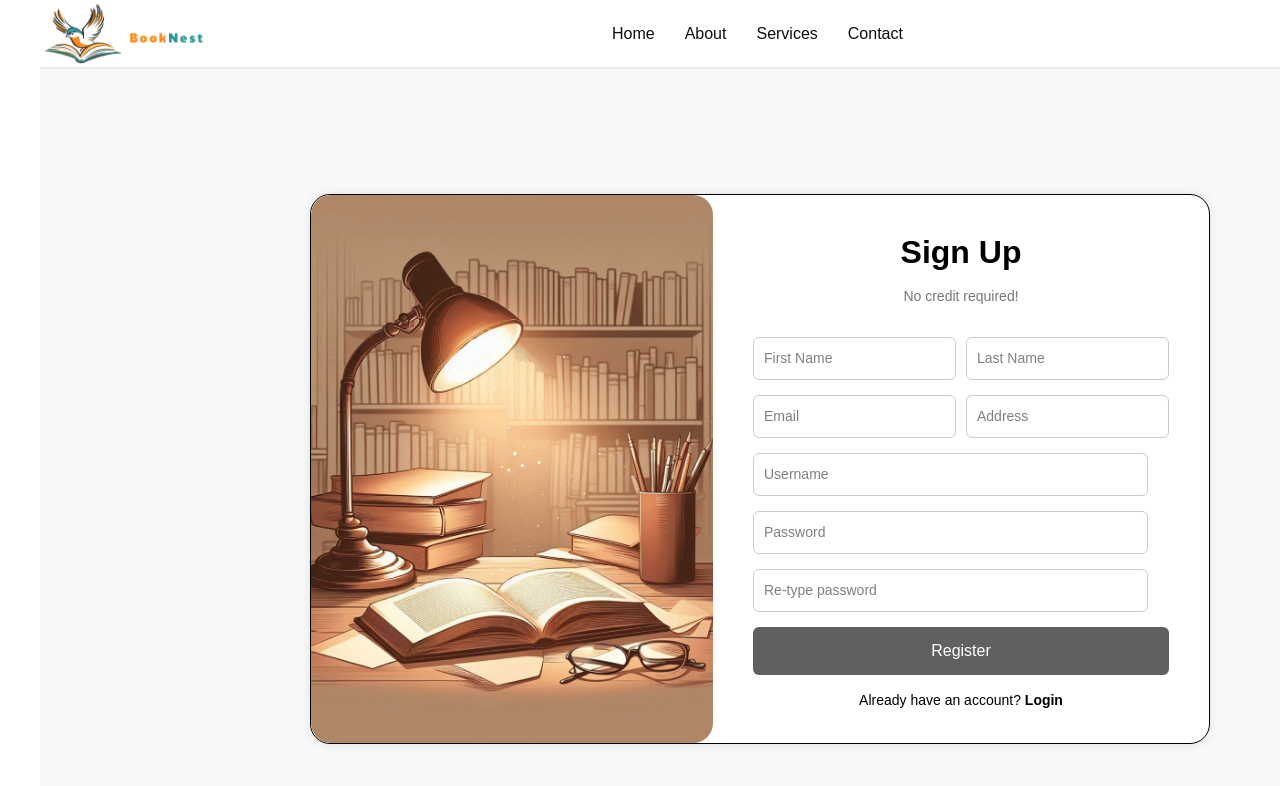
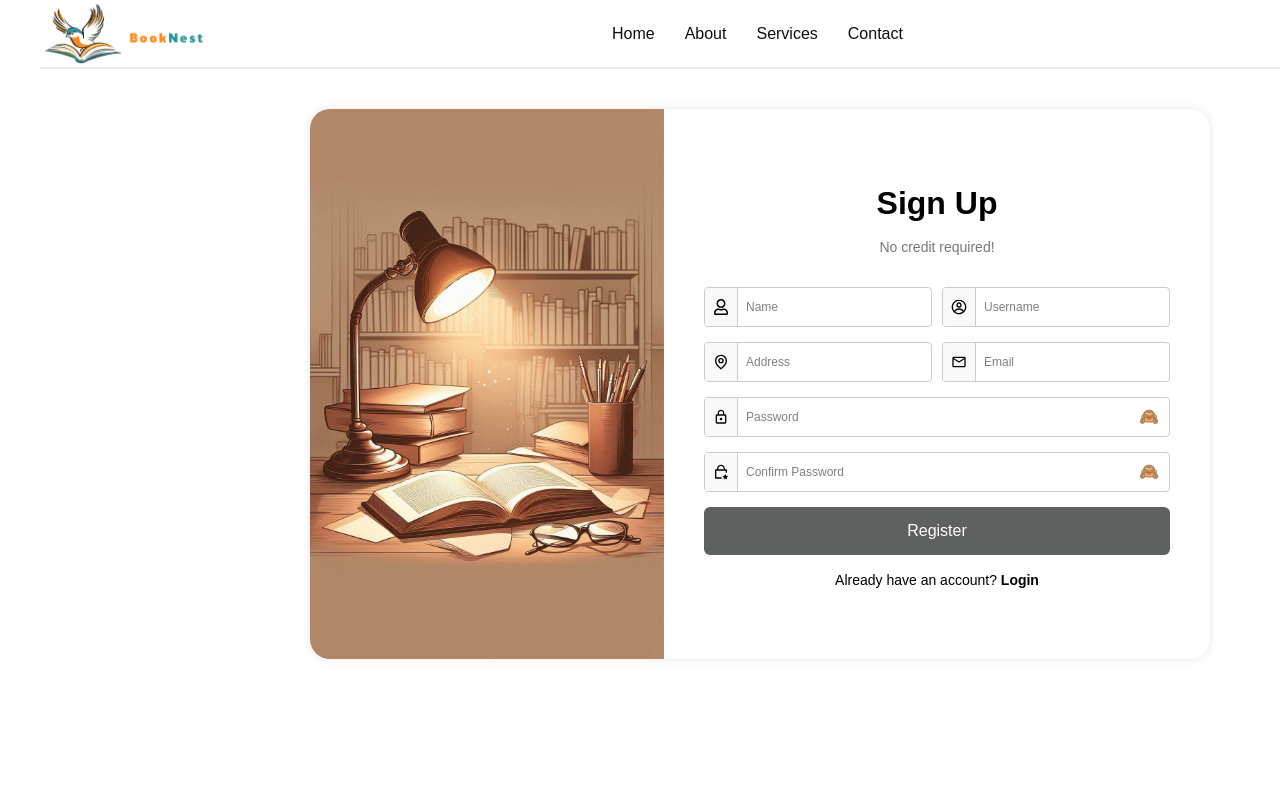
Before and after one commit to devrajKhadka-smiley/BookNest-Frontend, a React (Vite) app: page /signup in a window 1280 px wide. Shown: the top 786 px of the page. Built offline with nearby package versions, Linux system fonts and the light colour scheme.

Commit message:
Fix: tailwind css in SignupPage, TextInput component

```diff
--- a/src/components/TextInput.jsx
+++ b/src/components/TextInput.jsx
@@ -6,6 +6,7 @@ const TextInput = ({
   onChange,
   id,
   required = true,
+  name=""
 }) => {
   const [showPassword, setShowPassword] = useState(false);
 
@@ -22,9 +23,10 @@ const TextInput = ({
       )}
       <input
         id={id}
+        name={name}
         required={required}
         type={type === "password" && showPassword ? "text" : type}
-        className="flex flex-1 p-2 border-[none] h-10 pr-[30px] outline-none text-sm"
+        className="flex flex-1 p-2 border-[none] h-10 pr-[30px] outline-none text-xs"
         placeholder={placeholder}
         onChange={onChange}
       />
--- a/src/pages/LoginPage.jsx
+++ b/src/pages/LoginPage.jsx
@@ -2,7 +2,8 @@ import React, { useState } from "react";
 import { Link } from "react-router-dom";
 import bgImage from "../assets/image.png";
 import TextInput from "../components/TextInput";
-import { FaUser } from "react-icons/fa";
+import { MdLockOutline } from "react-icons/md";
+import { CgProfile } from "react-icons/cg";
 
 const LoginPage = () => {
   const [formData, setFormData] = useState({
@@ -54,23 +55,21 @@ const LoginPage = () => {
           </p>
           <form onSubmit={handleSubmit}>
             <div className="flex flex-col mb-5">
-              <label htmlFor="userName">Username</label>
               <TextInput
-              id={"userName"}
+                id={"userName"}
                 type="text"
                 placeholder="Enter your username"
                 onChange={handleChange}
-                icon={<FaUser />}
+                icon={<CgProfile />}
               />
             </div>
             <div className="flex flex-col mb-5">
-              <label htmlFor="password">Password</label>
               <TextInput
-              id="password"
+                id="password"
                 type="password"
                 placeholder="Enter your username"
                 onChange={handleChange}
-                icon={<FaUser />}
+                icon={<MdLockOutline />}
               />
             </div>
             <button
--- a/src/pages/SignUpPage.jsx
+++ b/src/pages/SignUpPage.jsx
@@ -1,17 +1,21 @@
-import React, { useState } from 'react';
-import { Link } from 'react-router-dom';
-import styles from './SignupPage.module.css';
-import bgImage from '../assets/image.png';
-
+import React, { useState } from "react";
+import { Link } from "react-router-dom";
+import bgImage from "../assets/signup.png";
+import TextInput from "../components/TextInput";
+import { FaRegUser } from "react-icons/fa";
+import { MdLockOutline, MdOutlineEmail } from "react-icons/md";
+import { GrLocation } from "react-icons/gr";
+import { CgProfile } from "react-icons/cg";
+import { RiLockStarLine } from "react-icons/ri";
 const SignUpPage = () => {
   const [formData, setFormData] = useState({
-    userName: '',
-    firstname: '',
-    lastname: '',
-    email: '',
-    address: '',
-    password: '',
-    confirmPassword: ''
+    userName: "",
+    firstname: "",
+    lastname: "",
+    email: "",
+    address: "",
+    password: "",
+    confirmPassword: "",
   });
 
   const handleChange = (e) => {
@@ -28,94 +32,107 @@ const SignUpPage = () => {
     }
 
     try {
-      const response = await fetch('https://localhost:7240/api/Auth/staffregister', {
-        // const response = await fetch(`${process.env.REACT_APP_BOOKNEST_URL}/Auth/staffregister`, {
-        method: 'POST',
-        mode: 'cors',
-        headers: { 'Content-Type': 'application/json' },
-        body: JSON.stringify(formData),
-      });
+      const response = await fetch(
+        "https://localhost:7240/api/Auth/staffregister",
+        {
+          // const response = await fetch(`${process.env.REACT_APP_BOOKNEST_URL}/Auth/staffregister`, {
+          method: "POST",
+          mode: "cors",
+          headers: { "Content-Type": "application/json" },
+          body: JSON.stringify(formData),
+        }
+      );
 
       if (response.ok) {
-        alert('Registration successful!');
+        alert("Registration successful!");
       } else {
         const error = await response.json();
-        alert(`Registration failed: ${error.message || 'Unknown Error'}`);
+        alert(`Registration failed: ${error.message || "Unknown Error"}`);
       }
     } catch (error) {
-      alert('An error occurred: ' + error.message);
+      alert("An error occurred: " + error.message);
     }
   };
 
   return (
-    <div className={styles.signupContainer}>
-      <div className={styles.signupForm}>
-        <div className={styles.imageSection} style={{ backgroundImage: `url(${bgImage})` }}></div>
-
-        <div className={styles.formSection}>
-          <h2 className={styles.signupTitle}>Sign Up</h2>
-          <p className={styles.signupSubtitle}>No credit required!</p>
-          <form onSubmit={handleSubmit}>
-            <div className={styles.row}>
-              <input
+    <div className="flex justify-center items-center mt-10">
+      <div className="flex w-[900px] h-[550px] shadow-[0_0_10px_rgba(0,0,0,0.1)] overflow-hidden bg-[white] rounded-[20px]">
+        <div
+          className="flex-1 bg-cover bg-center"
+          style={{ backgroundImage: `url(${bgImage})` }}
+        ></div>
+        <div className="flex-1 flex flex-col justify-center p-10">
+          <h2 className="text-[32px] font-bold text-center mb-2.5">Sign Up</h2>
+          <p className="text-sm text-[#777] text-center mb-[30px]">
+            No credit required!
+          </p>
+          <form onSubmit={handleSubmit} className="flex flex-col gap-[15px]">
+            <div className="flex gap-2.5">
+              <TextInput
+                id="name"
                 type="text"
-                id="firstname"
-                placeholder="First Name"
+                placeholder="Name"
+                onChange={handleChange}
+                icon={<FaRegUser />}
+              />
+              <TextInput
+                type="text"
+                id="username"
+                name="username"
+                placeholder="Username"
                 required
                 onChange={handleChange}
-              />
-              <input
-                type="text"
-                id="lastname"
-                placeholder="Last Name"
-                required
-                onChange={handleChange}
+                icon={<CgProfile />}
               />
             </div>
-            <div className={styles.row}>
-              <input
-                type="email"
-                id="email"
-                placeholder="Email"
-                required
-                onChange={handleChange}
-              />
-              <input
+            <div className="flex gap-2.5">
+              <TextInput
                 type="text"
                 id="address"
                 placeholder="Address"
                 required
                 onChange={handleChange}
+                icon={<GrLocation />}
+              />
+              <TextInput
+                id="email"
+                name="email"
+                type="email"
+                placeholder="Email"
+                onChange={handleChange}
+                icon={<MdOutlineEmail />}
               />
             </div>
-            <input
-                type="text"
-                id="userName"
-                placeholder="Username"
-                required
-                onChange={handleChange}
-                className={styles.fullInput}
-              />
-            <input
+
+            <TextInput
+              id="password"
               type="password"
-              id="password"
               placeholder="Password"
-              required
               onChange={handleChange}
-              className={styles.fullInput}
+              icon={<MdLockOutline />}
             />
-            <input
+            <TextInput
+              id="confirmPassword"
               type="password"
-              id="confirmPassword"
-              placeholder="Re-type password"
-              required
+              placeholder="Confirm Password"
               onChange={handleChange}
-              className={styles.fullInput}
+              icon={<RiLockStarLine />}
             />
-            <button type="submit" className={styles.signupButton}>Register</button>
+            <button
+              type="submit"
+              className="bg-[#5f6060] text-[white] text-base cursor-pointer transition-[background-color] duration-[0.3s] p-3 rounded-md border-[none] hover:bg-[#3b3b3b]"
+            >
+              Register
+            </button>
           </form>
-          <div className={styles.accountText}>
-            Already have an account?  <Link to="/login">Login</Link>
+          <div className="text-sm text-center mt-[15px]">
+            Already have an account?{" "}
+            <Link
+              to="/login"
+              className="font-bold text-[black] hover:underline"
+            >
+              Login
+            </Link>
           </div>
         </div>
       </div>
--- a/src/pages/SignUpPage.module.css
+++ /dev/null
@@ -1,101 +0,0 @@
-.signupContainer {
-  display: flex;
-  justify-content: center;
-  align-items: center;
-  height: 100vh;
-  background-color: #f8f8f8;
-}
-
-.signupForm {
-  display: flex;
-  width: 900px;
-  height: 550px;
-  box-shadow: 0 0 10px rgba(0, 0, 0, 0.1);
-  border-radius: 20px;
-  overflow: hidden;
-  background-color: white;
-  border: 1px solid black;
-}
-
-.imageSection {
-  flex: 1;
-  background-size: cover;
-  background-position: center;
-  border-radius: 20px;
-}
-
-.formSection {
-  flex: 1;
-  padding: 40px;
-  display: flex;
-  flex-direction: column;
-  justify-content: center;
-}
-
-.signupTitle {
-  font-size: 32px;
-  font-weight: bold;
-  margin-bottom: 10px;
-  text-align: center;
-}
-
-.signupSubtitle {
-  font-size: 14px;
-  color: #777;
-  margin-bottom: 30px;
-  text-align: center;
-}
-
-form {
-  display: flex;
-  flex-direction: column;
-  gap: 15px;
-}
-
-.row {
-  display: flex;
-  gap: 10px;
-}
-
-.row input {
-  flex: 1;
-  padding: 10px;
-  border: 1px solid #ccc;
-  border-radius: 6px;
-  font-size: 14px;
-}
-
-.fullInput {
-  padding: 10px;
-  border: 1px solid #ccc;
-  border-radius: 6px;
-  font-size: 14px;
-  width: 95%;
-}
-
-.signupButton {
-  padding: 12px;
-  background-color: #5f6060;
-  border: none;
-  border-radius: 6px;
-  color: white;
-  font-size: 16px;
-  cursor: pointer;
-  transition: background-color 0.3s;
-}
-
-.signupButton:hover {
-  background-color: #3b3b3b;
-}
-
-.accountText {
-  margin-top: 15px;
-  font-size: 14px;
-  text-align: center;
-}
-
-.accountText a {
-  font-weight: bold;
-  text-decoration: none;
-  color: black;
-}
```
